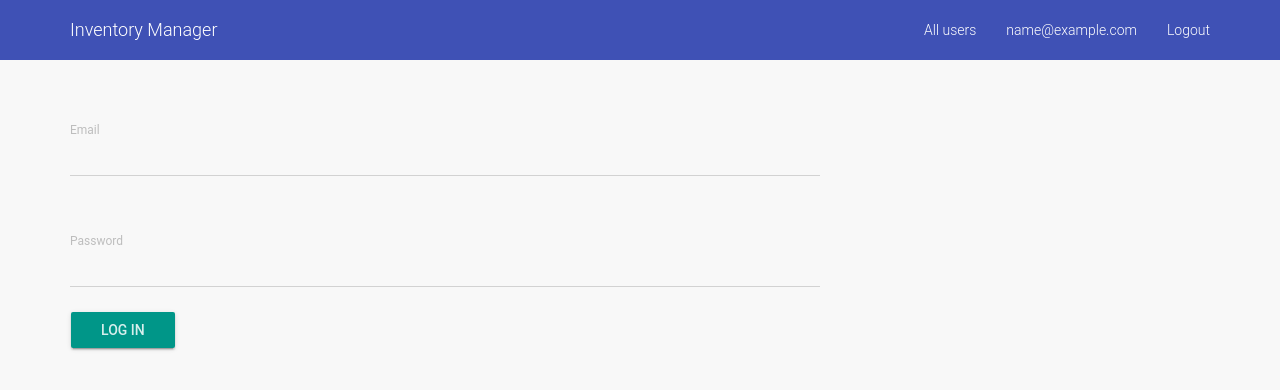
After one commit to andela-hthuo/AssetTracker, a Flask app: template app/templates/users/login.html in a window 1280 px wide. The commit adds this page. Shown: the top 390 px of the page. Run offline with Flask 2, Linux system fonts and the light colour scheme; the template is opened without the code that fills it: values that come from a table or form of the project are taken from there, others are empty; the visitor is signed in with stand-in values (Sample User, id 1); data comes from the database, SQL or seed files in the repository; both versions use the stored data as it was after the commit; some libraries are stand-ins or nearby versions.

Commit message:
Implement user log in
Users already in the database can login

```diff
--- a/app/__init__.py
+++ b/app/__init__.py
@@ -1,6 +1,7 @@
 from flask import Flask
 from flask_bootstrap import Bootstrap
 from flask_sqlalchemy import SQLAlchemy
+from flask_login import LoginManager
 
 import config
 
@@ -16,4 +17,8 @@ db = SQLAlchemy(app)
 # Flask-Bootstrap
 Bootstrap(app)
 
+# Flask-Login
+login_manager = LoginManager()
+login_manager.init_app(app)
+
 import views
--- /dev/null
+++ b/app/forms.py
@@ -0,0 +1,9 @@
+from wtforms import StringField, SubmitField, PasswordField,\
+    validators
+from flask_wtf import Form
+
+
+class LoginForm(Form):
+    email = StringField("Email", validators=[validators.Email()])
+    password = PasswordField("Password", validators=[validators.DataRequired()])
+    submit = SubmitField("Log In")
--- /dev/null
+++ b/app/templates/errors/401.html
@@ -0,0 +1,4 @@
+{% extends "layout.html" %}
+{% block inner_content %}
+    <h2>Access denied. <a href="{{ url_for('login', next=request.path) }}">Login</a> to access this page</h2>
+{% endblock %}
--- /dev/null
+++ b/app/templates/index.html
@@ -0,0 +1,4 @@
+{% extends "layout.html" %}
+{% block inner_content %}
+    <h1>Home page</h1>
+{% endblock %}
--- a/app/templates/layout.html
+++ b/app/templates/layout.html
@@ -18,12 +18,17 @@
                 <span class="icon-bar"></span>
                 <span class="icon-bar"></span>
             </button>
-            <a class="navbar-brand" href="/">Inventory Manager</a>
+            <a class="navbar-brand" href="{{ url_for('index') }}">Inventory Manager</a>
         </div>
-        <div class="collapse navbar-collapse pull-right" id="bs-example-navbar-collapse-1">
-            <ul class="nav navbar-nav">
-                <li><a href="#">Link 1</a></li>
-                <li><a href="#">Link 2</a></li>
+        <div class="collapse navbar-collapse" id="bs-example-navbar-collapse-1">
+            <ul class="nav navbar-nav navbar-right">
+                <li><a href="{{ url_for('users') }}">All users</a></li>
+                {% if current_user.is_authenticated %}
+                    <li><a href="#">{{ current_user.email }}</a></li>
+                    <li><a href="{{ url_for('logout') }}">Logout</a></li>
+                {% else %}
+                    <li><a href="{{ url_for('login', next=request.args.get('next')) }}">Login</a></li>
+                {% endif %}
             </ul>
         </div>
     </div>
@@ -34,6 +39,11 @@
 <div class="container">
     <div class="row">
         <div class="col-md-8">
+            {% if heading %}
+            <h1 class="page-header">
+                {{ heading }}
+            </h1>
+            {% endif %}
             {% for message in get_flashed_messages() %}
                 <div class="alert alert-info">{{ message }}</div>
             {% endfor %}
--- /dev/null
+++ b/app/templates/users/login.html
@@ -0,0 +1,11 @@
+{% extends "layout.html" %}
+{% import "bootstrap/wtf.html" as wtf %}
+{% block inner_content %}
+<form class="form" action="{{ url_for('login', next=request.args.get('next')) }}" method="post" role="form">
+    {{ form.hidden_tag() }}
+    {{ wtf.form_errors(form, hiddens="only") }}
+    {{ wtf.form_field(form.email) }}
+    {{ wtf.form_field(form.password) }}
+    {{ wtf.form_field(form.submit, class='btn btn-primary btn-raised') }}
+</form>
+{% endblock %}
--- a/app/views.py
+++ b/app/views.py
@@ -1,7 +1,54 @@
-from flask import render_template
-from app import app
+from flask import render_template, redirect, url_for, flash, request
+from flask_login import login_user, logout_user, login_required
+from app import app, login_manager
+from forms import LoginForm
+from models import User
+
+
+@login_manager.user_loader
+def load_user(user_id):
+    return User.query.filter_by(id=user_id).first()
 
 
 @app.errorhandler(404)
 def page_not_found(e):
-    return render_template('404.html'), 404
+    return render_template('errors/404.html'), 404
+
+
+@login_manager.unauthorized_handler
+def unauthorized():
+    return render_template('errors/401.html'), 401
+
+
+@app.route('/login', methods=['GET', 'POST'])
+def login():
+    form = LoginForm()
+    if form.validate_on_submit():
+        user = User.query.filter_by(email=form.email.data).first()
+        if user is not None and user.check_password(form.password.data):
+            login_user(user)
+            url_for_next = request.args.get('next')
+            flash("Logged in successfully", 'success')
+            return redirect(url_for_next or url_for('index'))
+        else:
+            flash("Invalid email and password combination", 'danger')
+
+    return render_template('users/login.html', form=form)
+
+
+@app.route("/logout")
+@login_required
+def logout():
+    logout_user()
+    return redirect(url_for('index'))
+
+
+@app.route('/')
+def index():
+    return render_template('index.html')
+
+
+@app.route('/users')
+@login_required
+def users():
+    return render_template('users/index.html', users=User.query.all())
--- a/requirements.txt
+++ b/requirements.txt
@@ -1,6 +1,7 @@
 dominate==2.1.16
 Flask==0.10.1
 Flask-Bootstrap==3.3.5.7
+Flask-Login==0.3.2
 Flask-SQLAlchemy==2.1
 Flask-WTF==0.12
 gunicorn==19.4.5
```
Also changed, not shown: app/models.py (added, +20 -0 lines), app/templates/users/index.html (added, +10 -0 lines), app/templates/errors/404.html (renamed from app/templates/404.html), inventory.db.
